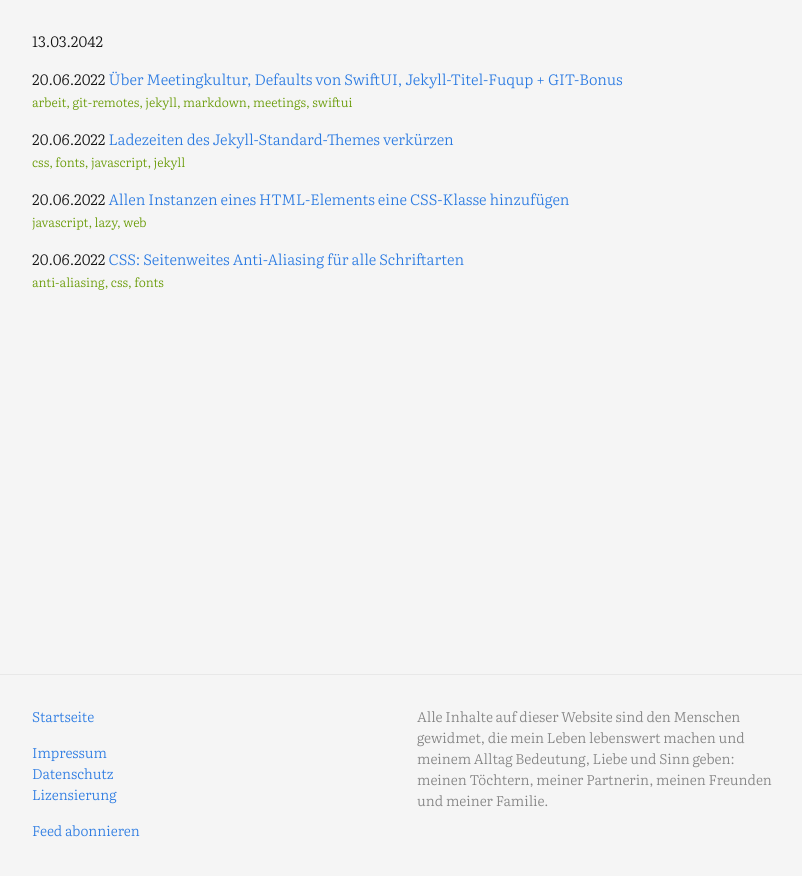
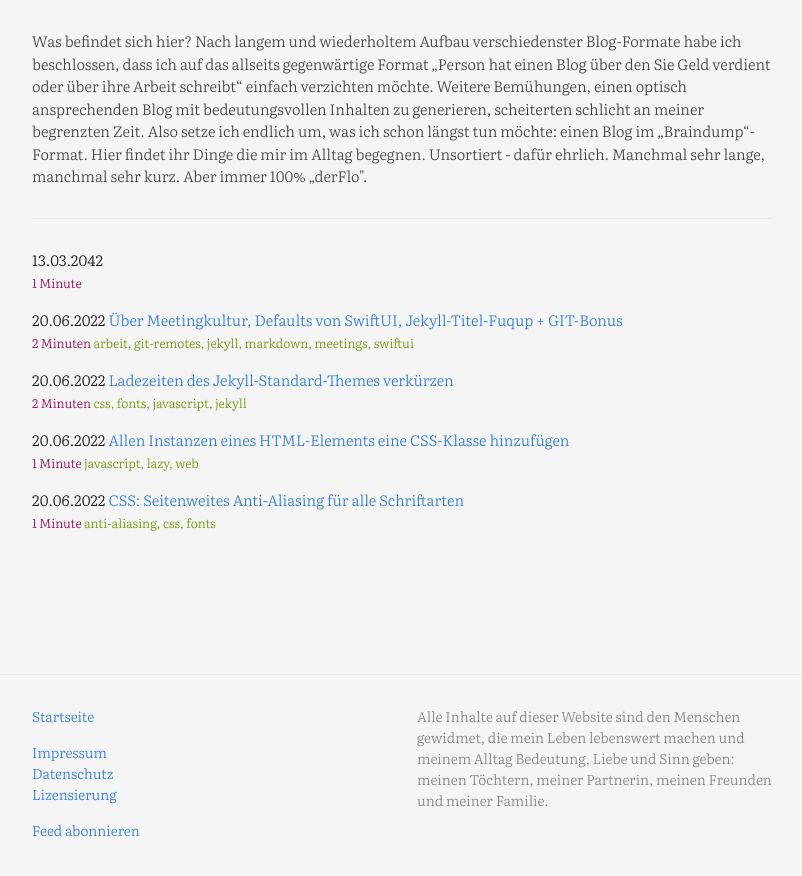
Before and after one commit to flowinho/reboot, a Jekyll site: the page built from index.markdown, in a window 1280 px wide. Shown: the top 876 px of the page, without its empty margins (238-1040 px from the left). Built offline with Jekyll 4.4.1, drawn with Linux system fonts in a browser that asks for light colours.

Commit message:
Add greeting to startpage

```diff
--- /dev/null
+++ b/_includes/reading-time.html
@@ -0,0 +1,6 @@
+{% assign words = post.content | number_of_words %}
+{% if words < 360 %}
+  1 Minute
+{% else %}
+  {{ words | divided_by:180 }} Minuten
+{% endif %}
--- a/_layouts/home.html
+++ b/_layouts/home.html
@@ -6,7 +6,10 @@ layout: default
   {%- if page.title -%}
     <h1 class="page-heading">{{ page.title }}</h1>
   {%- endif -%}
-
+  <div class="greeting">
+  Was befindet sich hier? Nach langem und wiederholtem Aufbau verschiedenster Blog-Formate habe ich beschlossen, dass ich auf das allseits gegenwärtige Format „Person hat einen Blog über den Sie Geld verdient oder über ihre Arbeit schreibt“ einfach verzichten möchte.
+  Weitere Bemühungen, einen optisch ansprechenden Blog mit bedeutungsvollen Inhalten zu generieren, scheiterten schlicht an meiner begrenzten Zeit. Also setze ich endlich um, was ich schon längst tun möchte: einen Blog im „Braindump“-Format. Hier findet ihr Dinge die mir im Alltag begegnen. Unsortiert - dafür ehrlich. Manchmal sehr lange, manchmal sehr kurz. Aber immer 100% „derFlo".
+  </div>
   {{ content }}
 
   {% if site.paginate %}
@@ -24,6 +27,7 @@ layout: default
       </time>
       <a href="{{ post.url }}">{{ post.title }}</a>
       <br />
+      <span class="post-readingtime">{% include reading-time.html %}</span>
       {% if post.tags.size > 0 %}
         <span class="post-tags">{{ post.tags | sort | join: ", " }}</span>
       {% endif %}
--- a/_sass/minima/custom-styles.scss
+++ b/_sass/minima/custom-styles.scss
@@ -30,3 +30,15 @@ h1, h2, h3, h4, h5, h6 {
 table {
     @include relative-font-size(0.9);
 }
+
+.greeting {
+    border-bottom: 1px solid #e8e8e8;
+    padding-bottom: 30px;
+    margin-bottom: 30px;
+    color: #414141;
+}
+
+.post-readingtime {
+        font-size: $small-font-size;
+        color: #905;
+}
```
